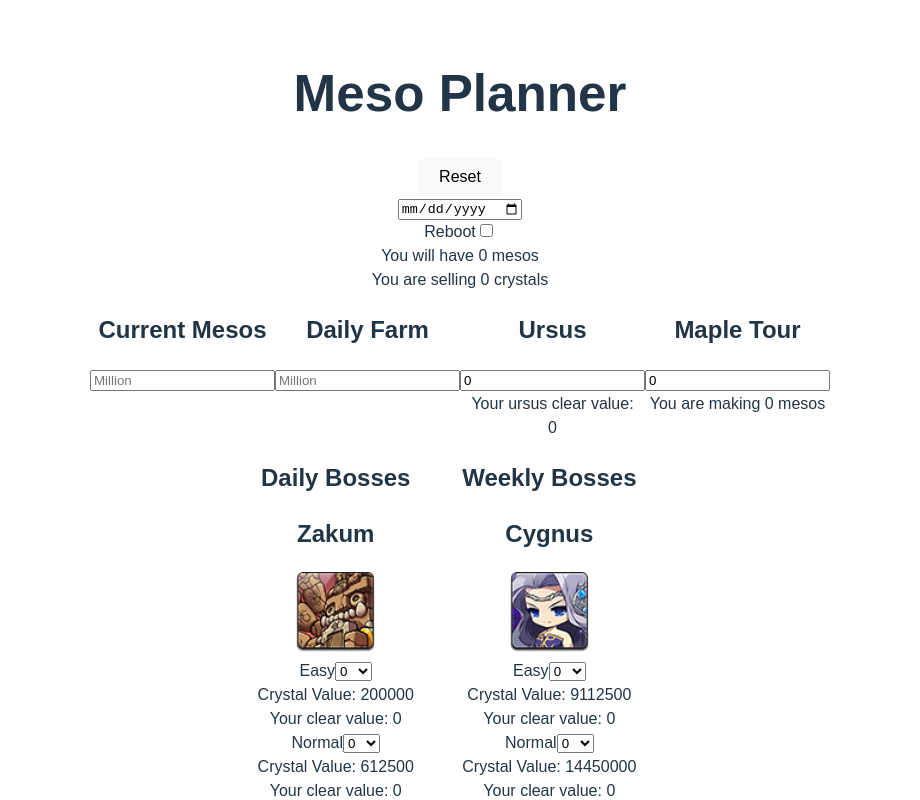
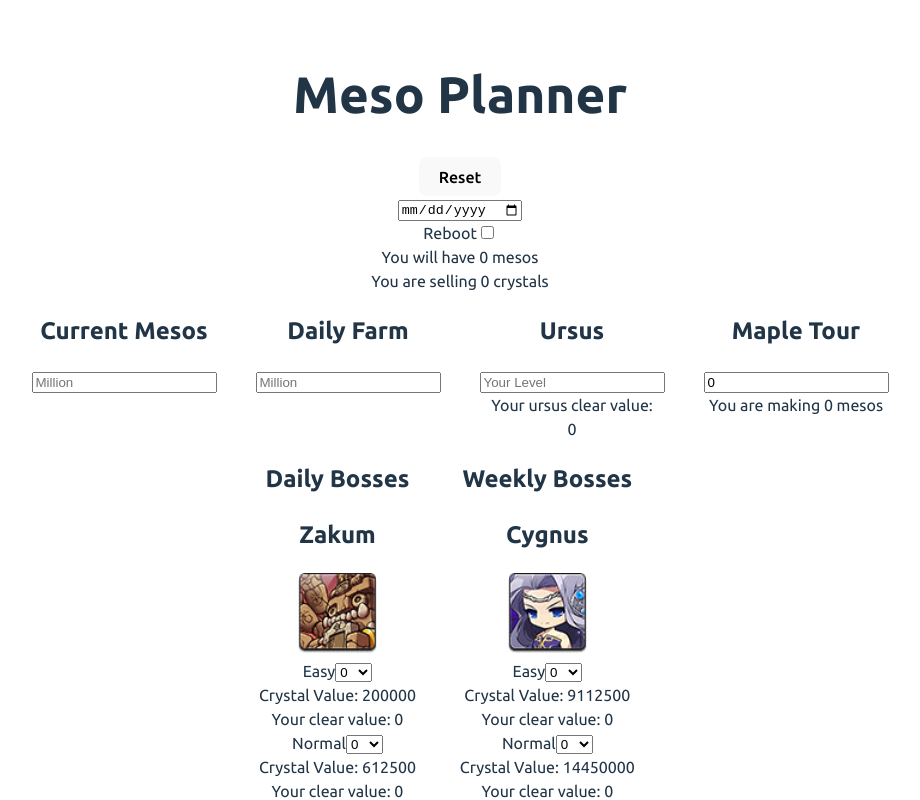
Before and after one commit to wajeff/starforce-planner, a React (Vite) app: page / in a window 1280 px wide. Shown: the top 800 px of the page, without its empty margins (180-1100 px from the left). Built offline with nearby package versions, Linux system fonts and the light colour scheme.

Commit message:
Made ubuntu the default text Added 'your level' placeholder to ursus so that users would know what to input

```diff
--- a/src/components/Ursus.jsx
+++ b/src/components/Ursus.jsx
@@ -9,7 +9,8 @@
         name='level'
         minLength='3'
         maxLength='3'
-        value={ursus.level}
+        value={ursus.level||''}
+        placeholder="Your Level"
         onChange={handleUrsus}
       >
       </input>
--- a/src/index.css
+++ b/src/index.css
@@ -1,5 +1,6 @@
+@import url('https://fonts.googleapis.com/css2?family=Ubuntu:ital,wght@0,300;0,400;0,500;0,700;1,300;1,400;1,500;1,700&display=swap');
 :root {
-  font-family: Arial, Helvetica, sans-serif;
+  font-family: Ubuntu, Helvetica, sans-serif;
   line-height: 1.5;
   font-weight: 400;
 
@@ -68,5 +69,5 @@
 }
 .nonBosses__Container{
   display:flex;
-  justify-content: center;
+  justify-content: space-around;
 }
```
